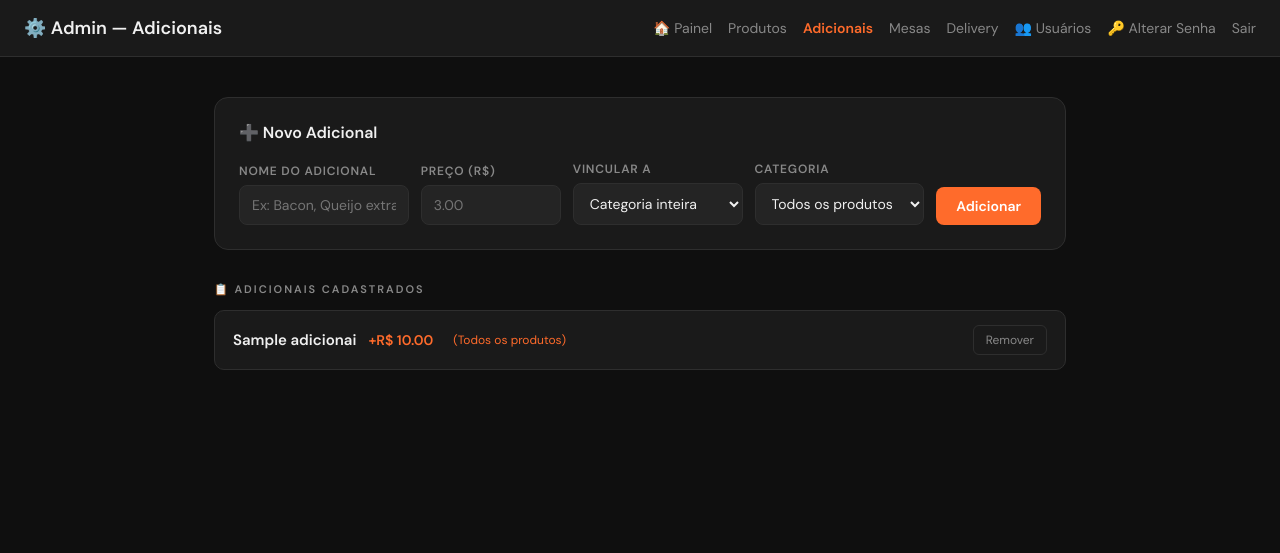
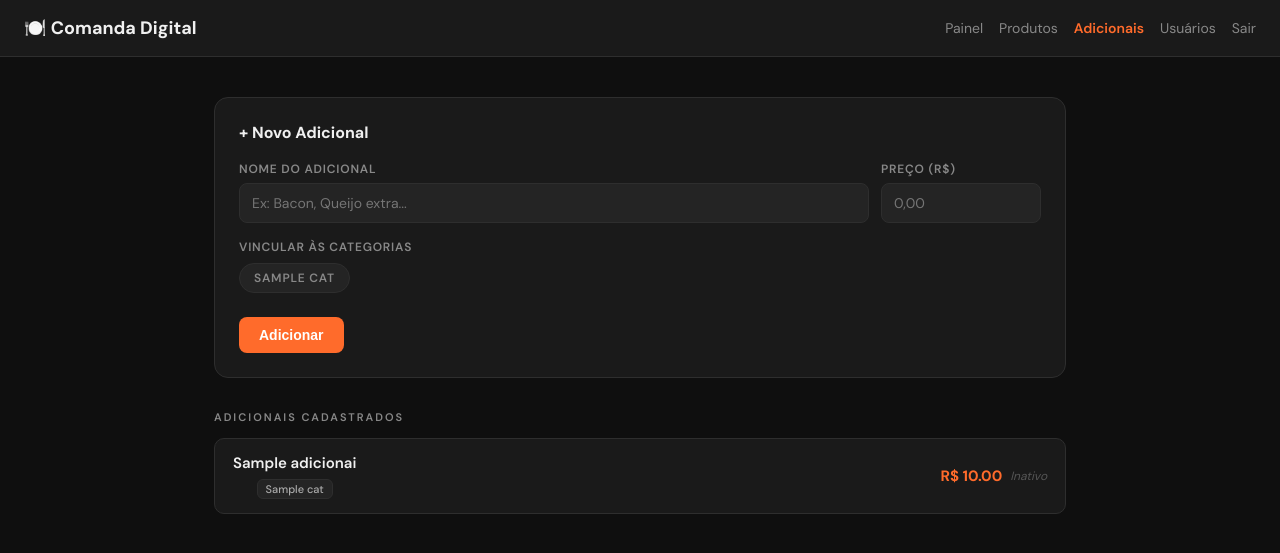
Before and after one commit to friamericardo-ux/Sistema-Restaurante, a Flask app: template templates/admin_adicionais.html in a window 1280 px wide. Shown: the top 553 px of the page. Run offline with Flask 3, Linux system fonts and the light colour scheme; the template is opened without the code that fills it: most values are stand-ins (such as "Sample title", 1, 10 or a date in 2020); some libraries are stand-ins or nearby versions.

Commit message:
Atualização da logica de adicionais do admin

```diff
--- /dev/null
+++ b/static/css/admin_adicionais.css
@@ -0,0 +1,166 @@
+/* ============================================================
+   admin_adicionais.css — estilos específicos da página de adicionais
+   Depende de admin.css (variáveis e base)
+============================================================ */
+
+/* ── CHIPS DE CATEGORIA ── */
+.categorias-grid {
+  display: flex;
+  flex-wrap: wrap;
+  gap: 8px;
+  margin-top: 8px;
+}
+
+.categoria-chip {
+  display: inline-flex;
+  align-items: center;
+  gap: 6px;
+  padding: 6px 14px;
+  background: #242424;
+  border: 1px solid #2e2e2e;
+  border-radius: 20px;
+  cursor: pointer;
+  font-size: 13px;
+  font-weight: 500;
+  color: #aaa;
+  transition: border-color 0.2s, color 0.2s, background 0.2s;
+  user-select: none;
+}
+
+.categoria-chip input[type="checkbox"] {
+  display: none;
+}
+
+.categoria-chip:hover {
+  border-color: #ff6b2b;
+  color: #f0f0f0;
+}
+
+.categoria-chip.ativa {
+  border-color: #ff6b2b;
+  background: rgba(255, 107, 43, 0.12);
+  color: #ff6b2b;
+  font-weight: 600;
+}
+
+.sem-categorias {
+  font-size: 13px;
+  color: #555;
+  font-style: italic;
+}
+
+/* ── ITEM DE ADICIONAL ── */
+.adicional-item {
+  background: #1a1a1a;
+  border: 1px solid #2e2e2e;
+  border-radius: 10px;
+  padding: 14px 18px;
+  display: flex;
+  align-items: center;
+  justify-content: space-between;
+  gap: 12px;
+  transition: border-color 0.2s;
+}
+
+.adicional-item:hover {
+  border-color: #3a3a3a;
+}
+
+.adicional-info {
+  display: flex;
+  flex-direction: column;
+  gap: 6px;
+}
+
+.adicional-nome {
+  font-size: 15px;
+  font-weight: 600;
+  color: #f0f0f0;
+}
+
+.adicional-cats {
+  display: flex;
+  flex-wrap: wrap;
+  gap: 6px;
+}
+
+.cat-badge {
+  background: #242424;
+  border: 1px solid #2e2e2e;
+  border-radius: 6px;
+  padding: 2px 8px;
+  font-size: 11px;
+  color: #aaa;
+  font-weight: 500;
+}
+
+.cat-badge--vazia {
+  color: #555;
+  border-style: dashed;
+}
+
+.adicional-acoes {
+  display: flex;
+  align-items: center;
+  gap: 8px;
+  flex-shrink: 0;
+}
+
+.adicional-preco {
+  font-size: 15px;
+  font-weight: 700;
+  color: #ff6b2b;
+  min-width: 72px;
+  text-align: right;
+}
+
+.btn-del--danger:hover {
+  background: #ef4444 !important;
+  color: white !important;
+  border-color: #ef4444 !important;
+}
+
+.status-inativo {
+  font-size: 12px;
+  color: #555;
+  font-style: italic;
+}
+
+/* ── MODAL ── */
+.modal-overlay {
+  display: none;
+  position: fixed;
+  inset: 0;
+  background: rgba(0, 0, 0, 0.65);
+  z-index: 500;
+  align-items: center;
+  justify-content: center;
+  padding: 24px;
+}
+
+.modal-overlay.aberto {
+  display: flex;
+}
+
+.modal-box {
+  background: #1a1a1a;
+  border: 1px solid #2e2e2e;
+  border-radius: 14px;
+  padding: 28px;
+  width: 100%;
+  max-width: 500px;
+  box-shadow: 0 16px 48px rgba(0, 0, 0, 0.6);
+}
+
+.modal-box h3 {
+  font-size: 16px;
+  font-weight: 700;
+  margin-bottom: 20px;
+  color: #f0f0f0;
+}
+
+.modal-actions {
+  display: flex;
+  gap: 10px;
+  margin-top: 20px;
+}
--- /dev/null
+++ b/static/js/admin_adicionais.js
@@ -0,0 +1,63 @@
+/* ============================================================
+   admin_adicionais.js — interações da página de adicionais
+============================================================ */
+
+document.addEventListener('DOMContentLoaded', function () {
+
+  // ── Toggle visual dos chips de categoria (formulário de cadastro) ──
+  document.querySelectorAll('.categorias-grid:not(#editCategorias) .categoria-chip').forEach(function (chip) {
+    chip.addEventListener('click', function () {
+      const cb = this.querySelector('input[type="checkbox"]');
+      setTimeout(() => {
+        this.classList.toggle('ativa', cb.checked);
+      }, 0);
+    });
+  });
+
+  // ── Abrir modal de edição ──
+  document.querySelectorAll('.btn-editar').forEach(function (btn) {
+    btn.addEventListener('click', function () {
+      const id         = this.dataset.id;
+      const nome       = this.dataset.nome;
+      const preco      = this.dataset.preco;
+      const categorias = JSON.parse(this.dataset.categorias || '[]');
+
+      document.getElementById('editNome').value  = nome;
+      document.getElementById('editPreco').value = preco;
+      document.getElementById('formEditar').action = '/admin/adicionais/editar/' + id;
+
+      // Marcar chips do modal
+      document.querySelectorAll('#editCategorias .categoria-chip').forEach(function (chip) {
+        const cb  = chip.querySelector('input[type="checkbox"]');
+        const cat = chip.dataset.cat;
+        cb.checked = categorias.includes(cat);
+        chip.classList.toggle('ativa', cb.checked);
+
+        // Garantir toggle ao clicar dentro do modal
+        chip.onclick = function () {
+          setTimeout(() => {
+            chip.classList.toggle('ativa', cb.checked);
+          }, 0);
+        };
+      });
+
+      document.getElementById('modalEditar').classList.add('aberto');
+    });
+  });
+
+  // ── Fechar modal ──
+  function fecharModal() {
+    document.getElementById('modalEditar').classList.remove('aberto');
+  }
+
+  document.getElementById('btnFecharModal').addEventListener('click', fecharModal);
+
+  document.getElementById('modalEditar').addEventListener('click', function (e) {
+    if (e.target === this) fecharModal();
+  });
+
+  document.addEventListener('keydown', function (e) {
+    if (e.key === 'Escape') fecharModal();
+  });
+
+});
--- a/templates/admin_adicionais.html
+++ b/templates/admin_adicionais.html
@@ -1,106 +1,148 @@
-{% extends "base.html" %}
+<!DOCTYPE html>
+<html lang="pt-BR">
+<head>
+  <meta charset="UTF-8">
+  <meta name="viewport" content="width=device-width, initial-scale=1.0">
+  <title>Admin — Adicionais</title>
+  <link rel="preconnect" href="https://fonts.googleapis.com">
+  <link href="https://fonts.googleapis.com/css2?family=DM+Sans:wght@400;500;600;700&display=swap" rel="stylesheet">
+  <link rel="stylesheet" href="{{ url_for('static', filename='css/admin.css') }}">
+  <link rel="stylesheet" href="{{ url_for('static', filename='css/admin_adicionais.css') }}">
+</head>
+<body>
 
-{% block title %}Admin &mdash; Adicionais{% endblock %}
-
-{% block extra_css %}
-<link rel="stylesheet" href="{{ url_for('static', filename='css/admin.css') }}">
-{% endblock %}
-
-{% block content %}
+  <!-- CABEÇALHO -->
   <div class="header">
-  <h1>&#9881;&#65039; Admin &mdash; Adicionais</h1>
+    <h1>🍽️ Comanda Digital</h1>
     <nav class="nav-links">
-    <a href="/dashboard">🏠 Painel</a>
+      <a href="/dashboard">Painel</a>
       <a href="/admin/produtos">Produtos</a>
       <a href="/admin/adicionais" class="active">Adicionais</a>
-    <a href="/mesas">Mesas</a>
-    <a href="/delivery">Delivery</a>
-    <a href="/admin/usuarios">👥 Usuários</a>
-    <a href="/admin/alterar-senha">🔑 Alterar Senha</a>
+      <a href="/admin/usuarios">Usuários</a>
       <a href="/logout">Sair</a>
     </nav>
   </div>
 
   <div class="container">
 
+    <!-- FORMULÁRIO NOVO ADICIONAL -->
     <div class="form-box">
-    <h2>&#10133; Novo Adicional</h2>
+      <h2>+ Novo Adicional</h2>
       <form method="POST" action="/admin/adicionais/adicionar">
-      <input type="hidden" name="csrf_token" value="{{ csrf_token() }}" />
+        <input type="hidden" name="csrf_token" value="{{ csrf_token() }}">
+
         <div class="form-row">
           <div class="form-group">
             <label>Nome do adicional</label>
             <input type="text" name="nome" placeholder="Ex: Bacon, Queijo extra..." required>
           </div>
-        <div class="form-group" style="max-width:140px;">
-          <label>Pre&ccedil;o (R$)</label>
-          <input type="number" name="preco" step="0.01" min="0" placeholder="3.00" required>
+          <div class="form-group" style="max-width: 160px;">
+            <label>Preço (R$)</label>
+            <input type="number" name="preco" step="0.01" min="0" placeholder="0,00" required>
           </div>
-        <div class="form-group">
-          <label>Vincular a</label>
-          <select name="tipo_vinculo" onchange="alternarVinculo(this.value)">
-            <option value="categoria">Categoria inteira</option>
-            <option value="produto">Produto específico</option>
-          </select>
         </div>
 
-        <div class="form-group" id="grupo-categoria">
-          <label>Categoria</label>
-          <select name="categoria">
-            <option value="">Todos os produtos</option>
+        <div class="form-group" style="margin-top: 16px;">
+          <label>Vincular às categorias</label>
+          <div class="categorias-grid">
             {% for cat in categorias %}
-            <option value="{{ cat }}">{{ cat }}</option>
+            <label class="categoria-chip">
+              <input type="checkbox" name="categorias" value="{{ cat }}">
+              <span>{{ cat }}</span>
+            </label>
             {% endfor %}
-          </select>
+            {% if not categorias %}
+            <span class="sem-categorias">Nenhuma categoria encontrada. Cadastre produtos primeiro.</span>
+            {% endif %}
+          </div>
         </div>
 
-        <div class="form-group" id="grupo-produto" style="display:none">
-          <label>Produto específico</label>
-          <select name="produto_id">
-            <option value="">Nenhum</option>
-            {% for p in produtos %}
-            <option value="{{ p[0] }}">{{ p[1] }} ({{ p[3] }})</option>
-            {% endfor %}
-          </select>
-        </div>
+        <div style="margin-top: 18px;">
           <button type="submit" class="btn-add">Adicionar</button>
         </div>
       </form>
     </div>
 
-  <div class="section-label">&#128203; Adicionais cadastrados</div>
+    <!-- LISTA -->
+    <p class="section-label">Adicionais cadastrados</p>
 
+    {% if adicionais %}
     <div class="adicional-list">
-    {% if adicionais %}
       {% for a in adicionais %}
       <div class="adicional-item">
         <div class="adicional-info">
-        <span class="adicional-nome">{{ a[1] }}</span>
-        <span class="adicional-preco">+R$ {{ "%.2f"|format(a[2]) }}</span>
-        {% if a[3] %}
-        <span class="adicional-produto" style="color:var(--muted);font-size:12px;margin-left:8px;">
-          (Produto ID: {{ a[3] }})
-        </span>
+          <span class="adicional-nome">{{ a.nome }}</span>
+          <div class="adicional-cats">
+            {% for cat in a.categorias %}
+              <span class="cat-badge">{{ cat }}</span>
             {% else %}
-        <span class="adicional-produto" style="color:var(--accent);font-size:12px;margin-left:8px;">
-          (Todos os produtos)
-        </span>
+              <span class="cat-badge cat-badge--vazia">sem categoria</span>
+            {% endfor %}
+          </div>
+        </div>
+        <div class="adicional-acoes">
+          <span class="adicional-preco">R$ {{ "%.2f"|format(a.preco) }}</span>
+          {% if a.ativo %}
+            <button class="btn-del btn-editar"
+              data-id="{{ a.id }}"
+              data-nome="{{ a.nome }}"
+              data-preco="{{ a.preco }}"
+              data-categorias='{{ a.categorias | tojson }}'>
+              Editar
+            </button>
+            <form method="POST" action="/admin/adicionais/desativar/{{ a.id }}" style="display:inline">
+              <input type="hidden" name="csrf_token" value="{{ csrf_token() }}">
+              <button type="submit" class="btn-del btn-del--danger"
+                onclick="return confirm('Desativar {{ a.nome }}?')">Desativar</button>
+            </form>
+          {% else %}
+            <span class="status-inativo">Inativo</span>
           {% endif %}
         </div>
-      <a href="/admin/adicionais/desativar/{{ a[0] }}" class="btn-remover"
-        onclick="return confirm('Remover {{ a[1] }}?')">Remover</a>
       </div>
       {% endfor %}
+    </div>
     {% else %}
     <div class="empty">Nenhum adicional cadastrado ainda.</div>
     {% endif %}
+
   </div>
 
+  <!-- MODAL -->
+  <div class="modal-overlay" id="modalEditar">
+    <div class="modal-box">
+      <h3>Editar Adicional</h3>
+      <form method="POST" id="formEditar">
+        <input type="hidden" name="csrf_token" value="{{ csrf_token() }}">
+        <div class="form-row">
+          <div class="form-group">
+            <label>Nome</label>
+            <input type="text" name="nome" id="editNome" required>
           </div>
-<script>
-function alternarVinculo(valor) {
-  document.getElementById('grupo-categoria').style.display = valor === 'categoria' ? 'block' : 'none';
-  document.getElementById('grupo-produto').style.display = valor === 'produto' ? 'block' : 'none';
-}
-</script>
-{% endblock %}
+          <div class="form-group" style="max-width: 160px;">
+            <label>Preço (R$)</label>
+            <input type="number" name="preco" id="editPreco" step="0.01" min="0" required>
+          </div>
+        </div>
+        <div class="form-group" style="margin-top: 16px;">
+          <label>Categorias</label>
+          <div class="categorias-grid" id="editCategorias">
+            {% for cat in categorias %}
+            <label class="categoria-chip" data-cat="{{ cat }}">
+              <input type="checkbox" name="categorias" value="{{ cat }}">
+              <span>{{ cat }}</span>
+            </label>
+            {% endfor %}
+          </div>
+        </div>
+        <div class="modal-actions">
+          <button type="submit" class="btn-add">Salvar</button>
+          <button type="button" class="btn-del" id="btnFecharModal">Cancelar</button>
+        </div>
+      </form>
+    </div>
+  </div>
+
+  <script src="{{ url_for('static', filename='js/admin_adicionais.js') }}"></script>
+</body>
+</html>
```
Lines whose indentation alone changed are shown as unchanged.
